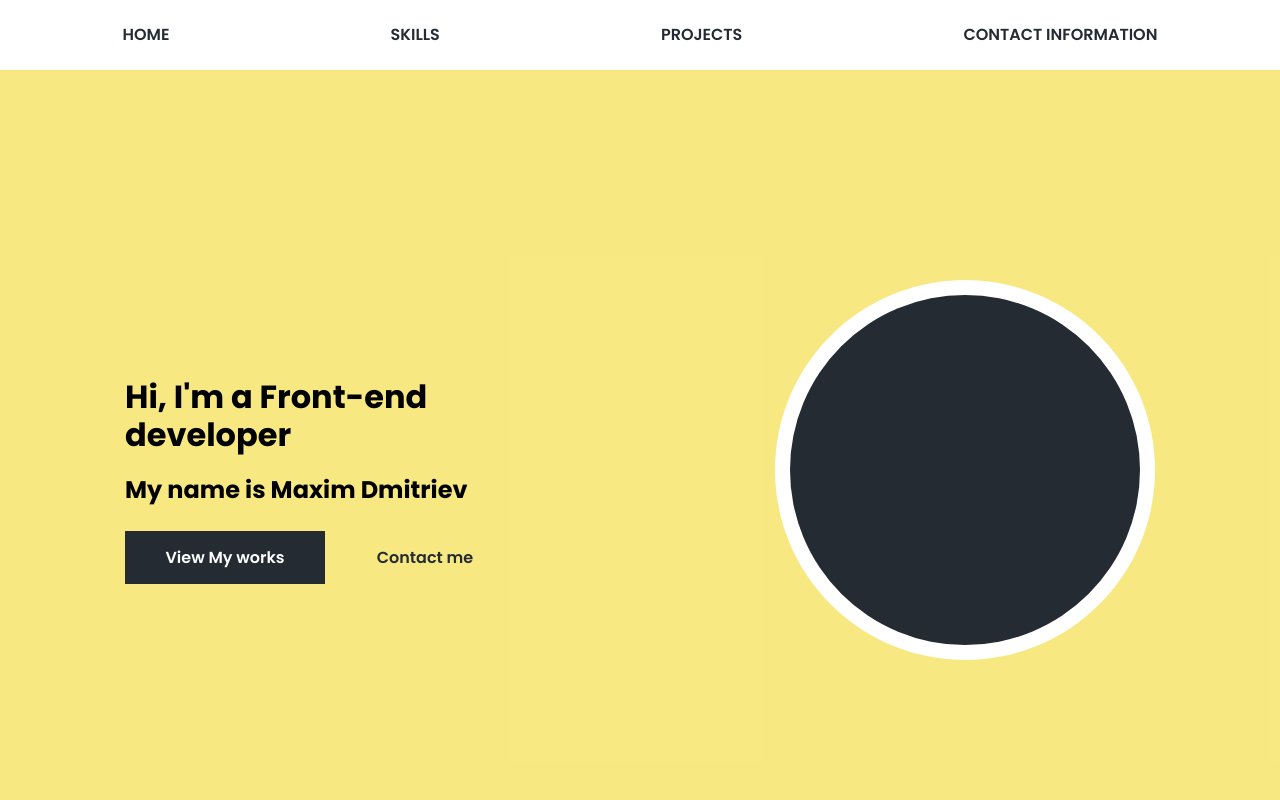
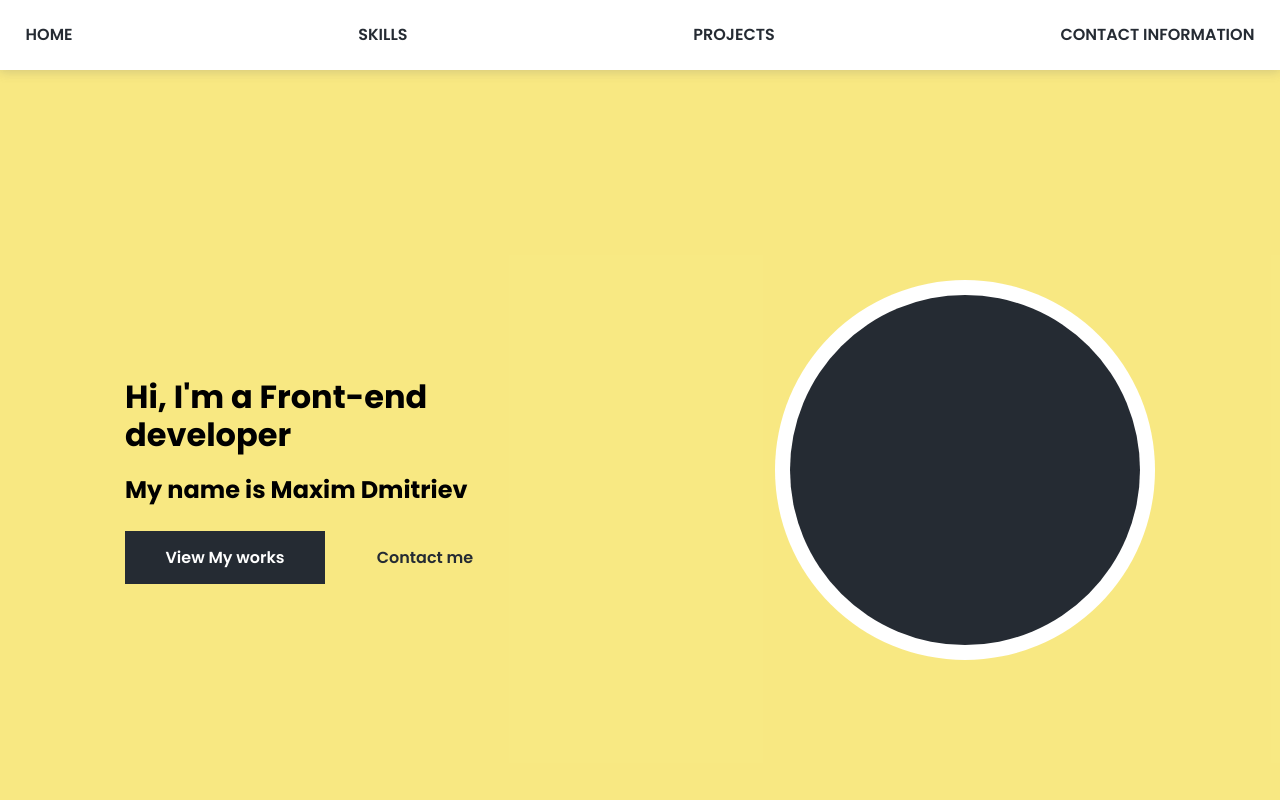
Before and after one commit to Reni101/Portfolio, a React (Create React App) app: page / in a window 1280 px wide. Shown: the top 800 px of the page. Built offline with nearby package versions, Linux system fonts and the light colour scheme.

Commit message:
Portfolio header

```diff
--- a/src/components/Projects/Projects.tsx
+++ b/src/components/Projects/Projects.tsx
@@ -10,6 +10,7 @@ const Projects = () => {
                 <div className={style.Projects}>
                     <Project title={"Social-Network"} discription={"bla bla bla bla bal"}/>
                     <Project  title={"TodoList"}  discription={"bla bla bla bla bal"}/>
+                    <Project  title={"Cards"}  discription={"bla bla bla bla bal"}/>
 
                 </div>
             </div>
--- a/src/components/header/Header.module.scss
+++ b/src/components/header/Header.module.scss
@@ -1,19 +1,26 @@
 .Header {
   height: 70px;
-    max-width:1320px;
-    width:100%;
+  width: 100%;
   padding: 0 12px;
-    margin:0 auto;
-    .navigation {
+  position: fixed;
+  top: 0;
+  box-shadow: 0px 2px 10px rgba(109, 109, 109, 0.25), inset 0px 1px 0px rgba(255, 255, 255, 0.3);
+background-color: rgba(255,255,255,0.8);
+  .container {
+    margin: 0 auto;
     height: 100%;
+    max-width: 1320px;
     display: flex;
-        justify-content: space-around;
+    justify-content: space-between;
     align-items: center;
+
   }
+
 }
 
 
-.navigation a {
+
+.container a {
   display: flex;
   align-items: center;
   height: 50px;
@@ -24,7 +31,7 @@
   text-transform: uppercase !important;
 }
 
-.navigation a::after {
+.container a::after {
   content: "";
   position: absolute;
   bottom: 20%;
@@ -36,6 +43,6 @@
   transform: scale(0);
 }
 
-.navigation a:hover::after{
+.container a:hover::after {
   transform: scale(1);
 }
--- a/src/components/header/Header.tsx
+++ b/src/components/header/Header.tsx
@@ -5,12 +5,12 @@ import style from './Header.module.scss'
 const Header = () => {
     return (
         <div className={style.Header}>
-            <div className={style.navigation}>
-                <a href="/"> Home </a>
-                <a href="/"> Skills </a>
-                <a href="/"> Projects </a>
-                <a href="/"> Contact information</a>
-            </div>
+                <div className={style.container}>
+                    <a href="/"> Home </a>
+                    <a href="/"> Skills </a>
+                    <a href="/"> Projects </a>
+                    <a href="/"> Contact information</a>
+                </div>
         </div>
     );
 };
--- a/src/components/main/Main.module.css
+++ b/src/components/main/Main.module.css
@@ -2,6 +2,7 @@
     height: 100vh;
     width: 100%;
     background-color: rgba(245, 223, 78, 70%);
+    margin-top: 70px;
 }
 
 .flexBlock {
```
Also changed, not shown: src/components/Projects/Projects.module.css (+4 -6 lines). Lines whose indentation alone changed are shown as unchanged.
